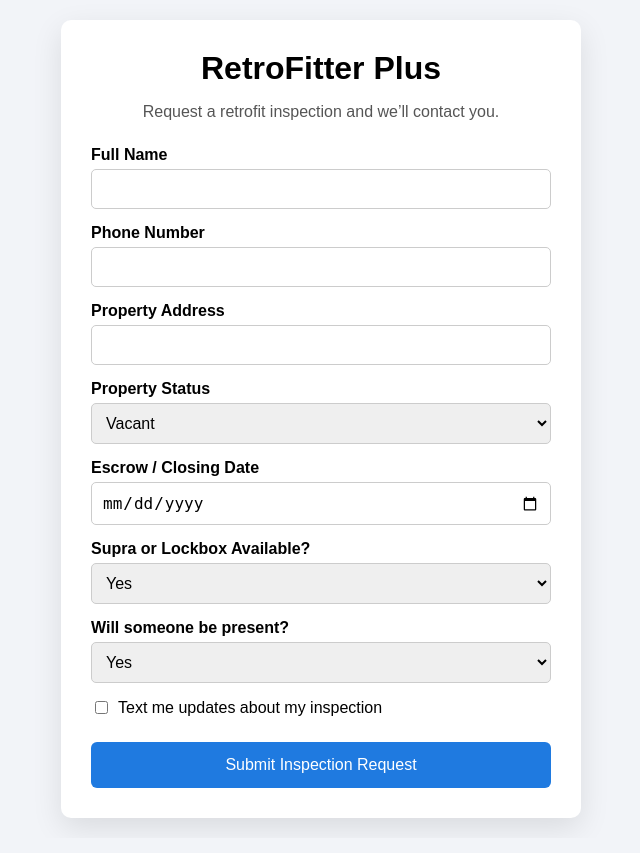
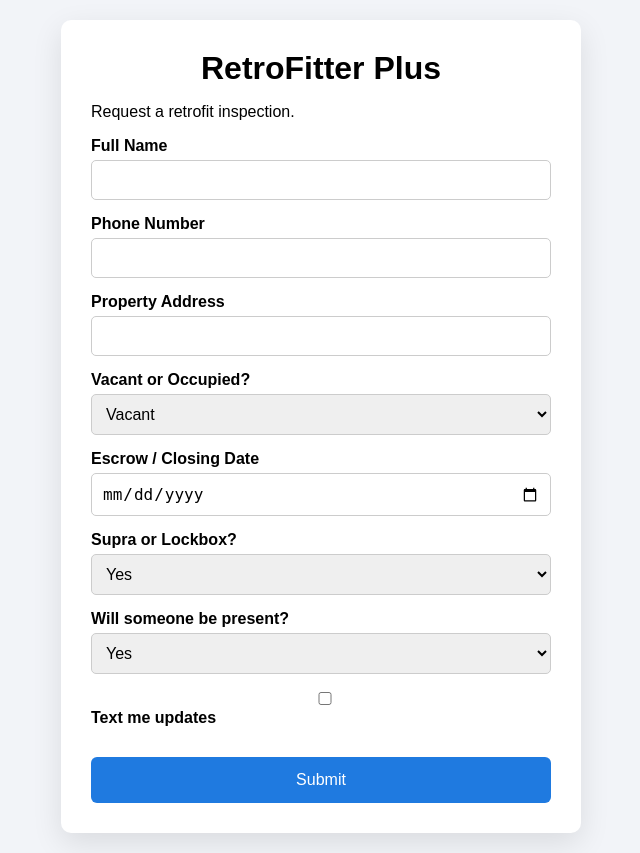
Before and after one commit to enrique6ss/RetroFitter-Plus, a Flask app: page / in a window 1280 px wide. Shown: the whole page, without its empty margins (319-959 px from the left). Before the commit the page ends 828 px from the top, so only its background shows below. Run offline with Flask 3, Linux system fonts and the light colour scheme; data that the repository does not hold is empty; some libraries are stand-ins or nearby versions.

Commit message:
Update intake.html

```diff
--- a/templates/intake.html
+++ b/templates/intake.html
@@ -1,9 +1,7 @@
 <!DOCTYPE html>
-<html lang="en">
+<html>
 <head>
-  <meta charset="UTF-8">
   <title>RetroFitter Plus – Inspection Request</title>
-  <meta name="viewport" content="width=device-width, initial-scale=1.0">
   <link rel="stylesheet" href="/static/styles.css">
 </head>
 <body>
@@ -11,49 +9,45 @@
 <div class="page">
   <div class="card">
     <h1>RetroFitter Plus</h1>
-    <p class="subtitle">
-      Request a retrofit inspection and we’ll contact you.
-    </p>
+    <p>Request a retrofit inspection.</p>
 
     <form method="POST">
-
       <label>Full Name</label>
-      <input type="text" name="name" required>
+      <input name="name" required>
 
       <label>Phone Number</label>
-      <input type="tel" name="phone" required>
+      <input name="phone" required>
 
       <label>Property Address</label>
-      <input type="text" name="address" required>
+      <input name="address" required>
 
-      <label>Property Status</label>
+      <label>Vacant or Occupied?</label>
       <select name="occupancy">
-        <option value="Vacant">Vacant</option>
-        <option value="Occupied">Occupied</option>
+        <option>Vacant</option>
+        <option>Occupied</option>
       </select>
 
       <label>Escrow / Closing Date</label>
       <input type="date" name="escrow">
 
-      <label>Supra or Lockbox Available?</label>
+      <label>Supra or Lockbox?</label>
       <select name="lockbox">
-        <option value="Yes">Yes</option>
-        <option value="No">No</option>
+        <option>Yes</option>
+        <option>No</option>
       </select>
 
       <label>Will someone be present?</label>
       <select name="meeting">
-        <option value="Yes">Yes</option>
-        <option value="No">No</option>
+        <option>Yes</option>
+        <option>No</option>
       </select>
 
-      <div class="checkbox-row">
-        <input type="checkbox" name="text_me" id="text_me">
-        <label for="text_me">Text me updates about my inspection</label>
-      </div>
+      <label>
+        <input type="checkbox" name="text_me">
+        Text me updates
+      </label>
 
-      <button type="submit">Submit Inspection Request</button>
-
+      <button type="submit">Submit</button>
     </form>
   </div>
 </div>
```
